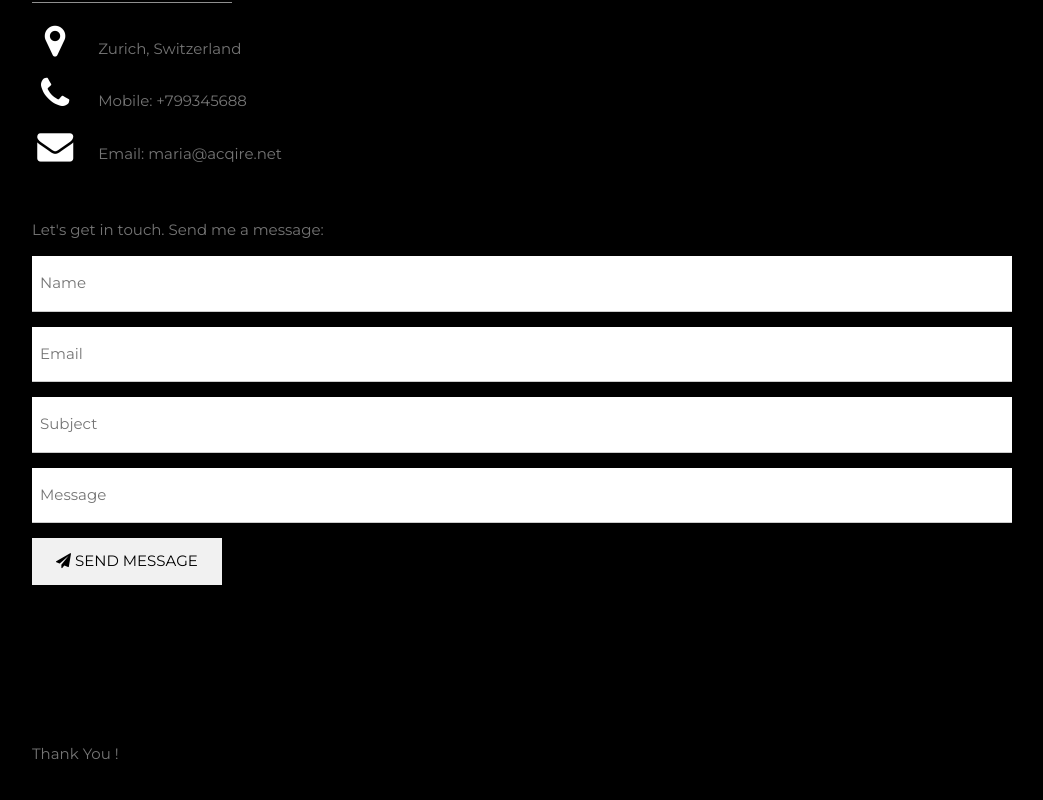
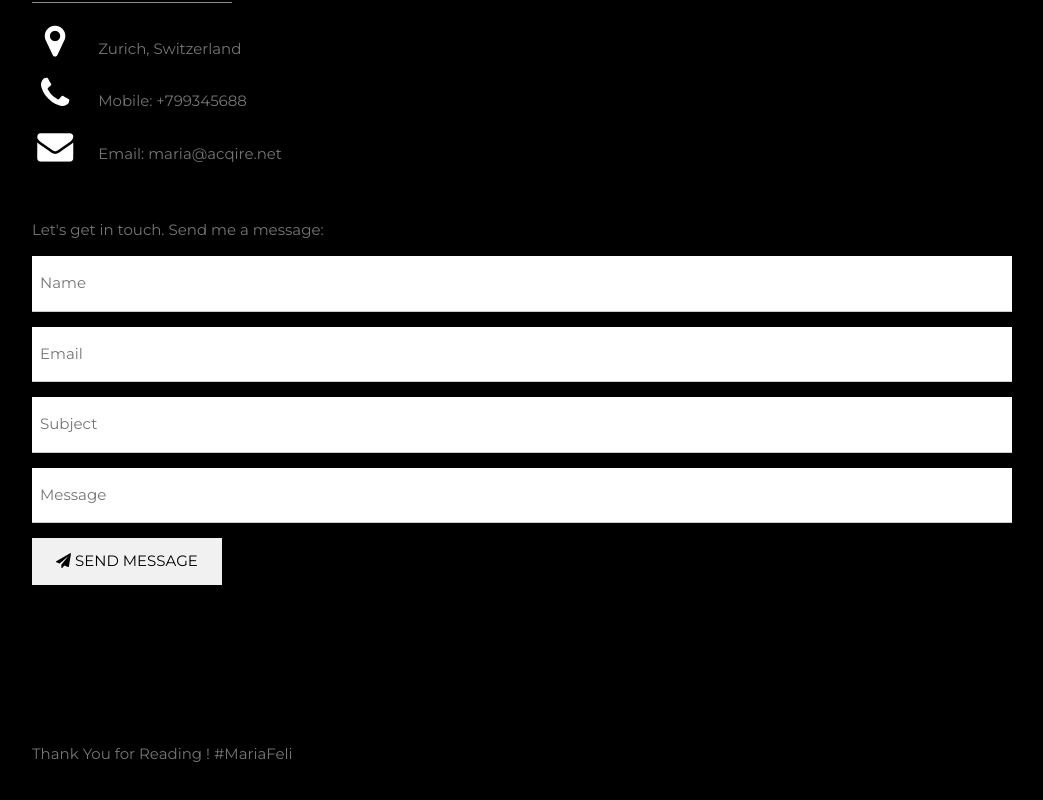
Before and after one commit to MariaFeli/mariafeli.github.io, a plain HTML site: page index.html in a window 1280 px wide. Shown: the part 1718-2518 px from the top of the page, without its empty margins (178-1221 px from the left). Drawn offline with nearby package versions, Linux system fonts and the light colour scheme.

Commit message:
Update index.html

```diff
--- a/index.html
+++ b/index.html
@@ -152,7 +152,7 @@ body, h1,h2,h3,h4,h5,h6 {font-family: "Montserrat", sans-serif}
 
     <!-- Footer -->
   <footer class="w3-content w3-padding-64 w3-text-grey w3-xlarge">
-    <p class="w3-medium">Thank You ! </a></p>
+    <p class="w3-medium">Thank You for Reading ! #MariaFeli </a></p>
   <!-- End footer -->
   </footer>
 
```
